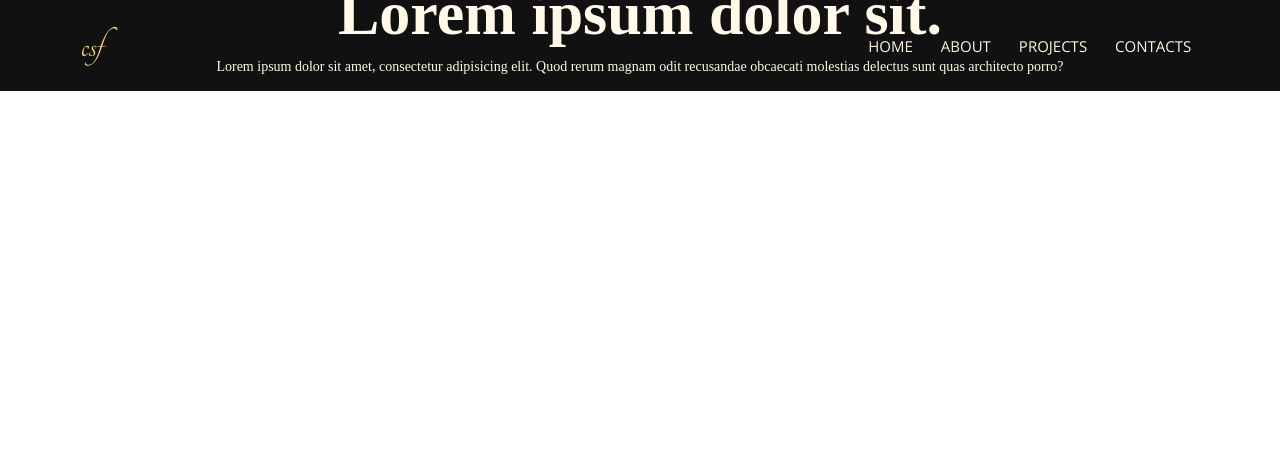
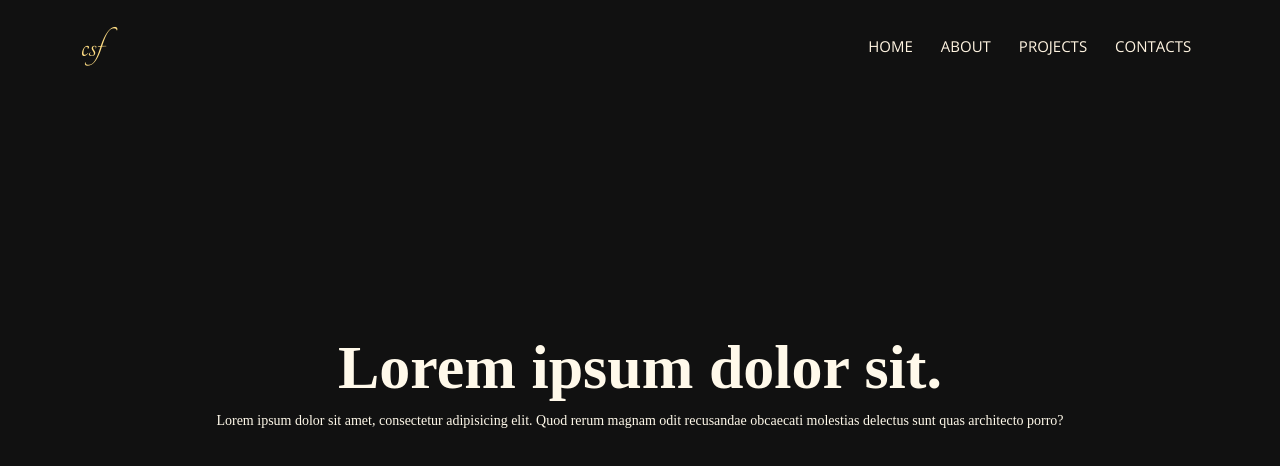
Before and after one commit to calebfederman/calebfederman, a plain HTML site: page index.html in a window 1280 px wide. Drawn offline with nearby package versions, Linux system fonts and the light colour scheme.

Commit message:
Update index.html

```diff
--- a/index.html
+++ b/index.html
@@ -29,6 +29,8 @@
                 </ul>
             </div>
         </nav>
+    </section>
+    <section class="greet">
         <div class="text-box">
             <h1>
                 Lorem ipsum dolor sit.
@@ -36,7 +38,6 @@
             <p>Lorem ipsum dolor sit amet, consectetur adipisicing elit. Quod rerum magnam odit recusandae obcaecati molestias delectus sunt quas architecto porro?</p>
         </div>
     </section>
-
 </body>
 
 </html>
```
